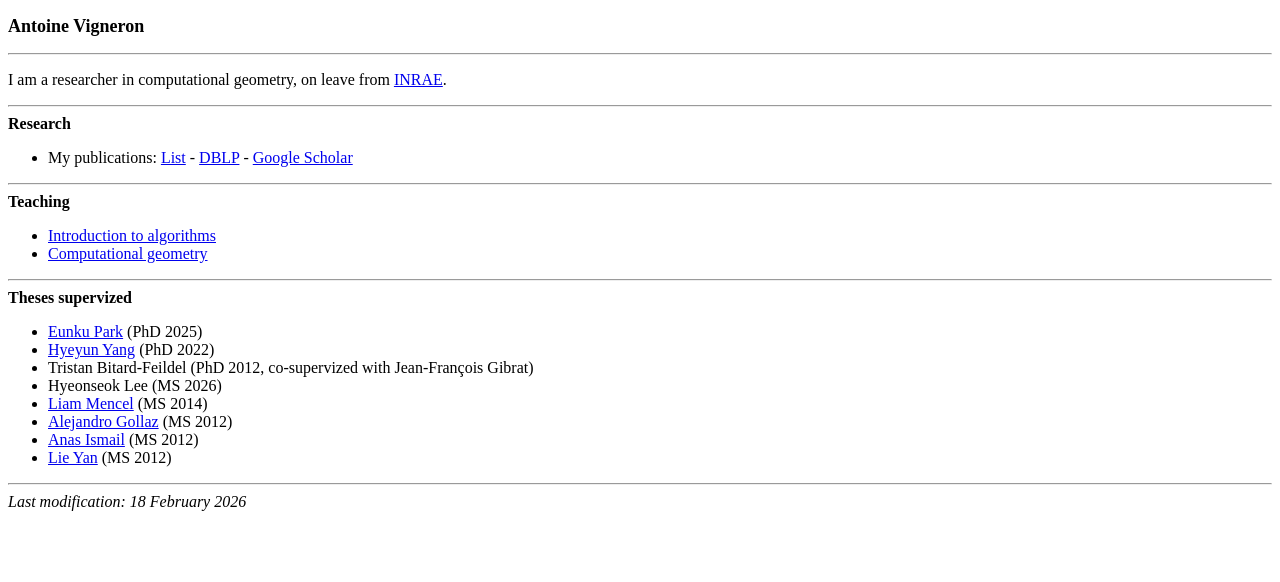
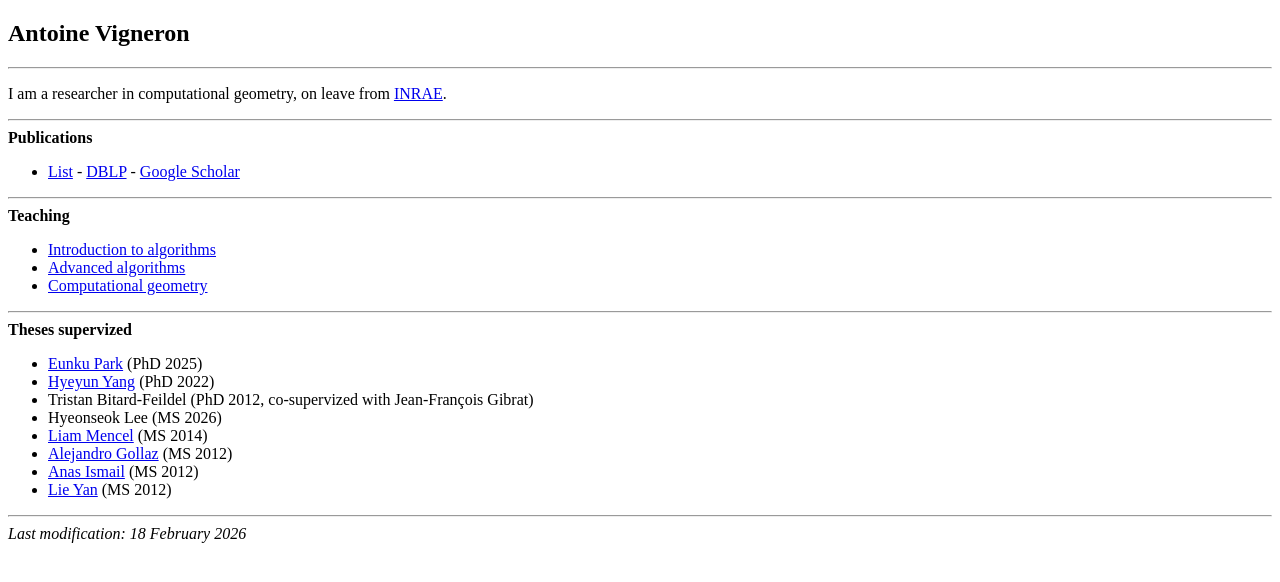
Before and after one commit to antoinevigneron/antoinevigneron.github.io, a plain HTML site: page index.html in a window 1280 px wide. Drawn offline with Linux system fonts and the light colour scheme.

Commit message:
Add files via upload

```diff
--- a/index.html
+++ b/index.html
@@ -3,11 +3,7 @@
 <head>
   <title>Antoine Vigneron's homepage</title>
 </head>
-<body text="#000000" vlink="#551a8b" alink="#ff0000" link="#0000ee"
- bgcolor="#ffffff">
-<p><b><font size="4">Antoine Vigneron<br>
-</font></b></p>
-<!-- <IMG SRC="email.gif"> -->
+<h2> Antoine Vigneron </h2>
 
 <hr>
   <p> I am a researcher in computational geometry, on leave from
@@ -15,11 +11,10 @@
   </p>
 <hr>
 
-<b>Research</b>
+<b>Publications</b>
 <ul>
 <li>
- My publications: <a
- href="publis.html">List</a>
+ <a href="publis.html">List</a>
 - <a
  href="http://www.informatik.uni-trier.de/~ley/db/indices/a-tree/v/Vigneron:Antoine.html">DBLP</a>
 - <a
@@ -34,6 +29,7 @@
   <!-- <li>Introduction to algorithms</li> -->
   <!-- <li>Advanced algorithms</li> -->
   <li><a href="./algo1/index.html">Introduction to algorithms<a></li>
+  <li><a href="./algo2/index.html">Advanced algorithms<a></li>
   <li><a href="./CG/index.html">Computational geometry<a></li>
 </ul>
 <hr>
```
